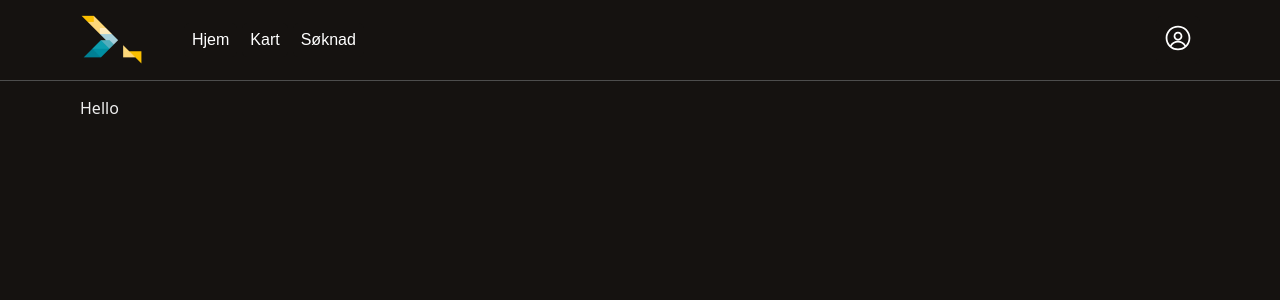
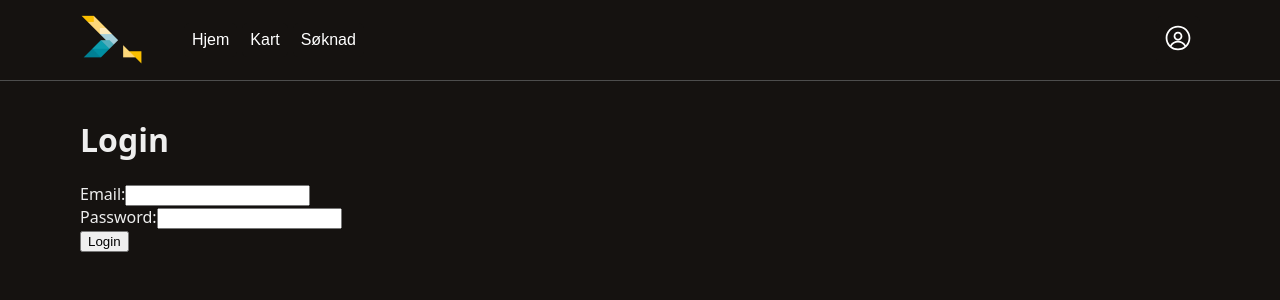
Before and after one commit to X104n/master-study-space, a Next.js app: page /login in a window 1280 px wide. Shown: the top 300 px of the page. Built offline with nearby package versions, Linux system fonts and the light colour scheme.

Commit message:
Default login page

```diff
--- a/src/app/login/page.js
+++ b/src/app/login/page.js
@@ -1,6 +1,39 @@
-export default function Page() {
-    return (
-        <>
-            <div>Hello</div>
-        </>)
+import { useState } from 'react';
+
+export default function LoginPage() {
+  const [email, setEmail] = useState('');
+  const [password, setPassword] = useState('');
+
+  const handleSubmit = async (e) => {
+    e.preventDefault();
+  };
+
+  return (
+    <div>
+      <h1>Login</h1>
+      <form onSubmit={handleSubmit}>
+        <div>
+          <label htmlFor="email">Email:</label>
+          <input
+            type="email"
+            id="email"
+            value={email}
+            onChange={(e) => setEmail(e.target.value)}
+            required
+          />
+        </div>
+        <div>
+          <label htmlFor="password">Password:</label>
+          <input
+            type="password"
+            id="password"
+            value={password}
+            onChange={(e) => setPassword(e.target.value)}
+            required
+          />
+        </div>
+        <button type="submit">Login</button>
+      </form>
+    </div>
+  );
 }
```
